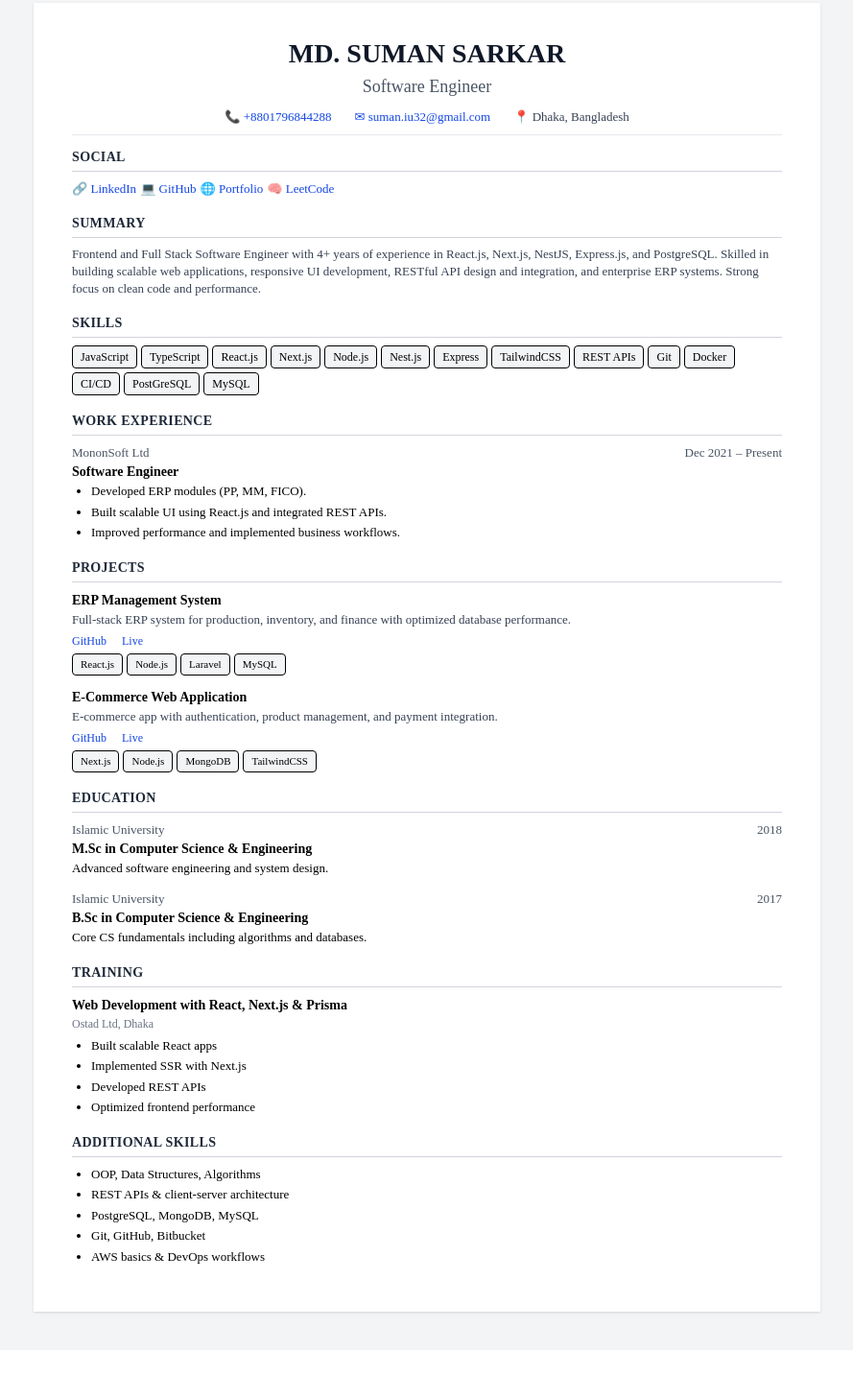
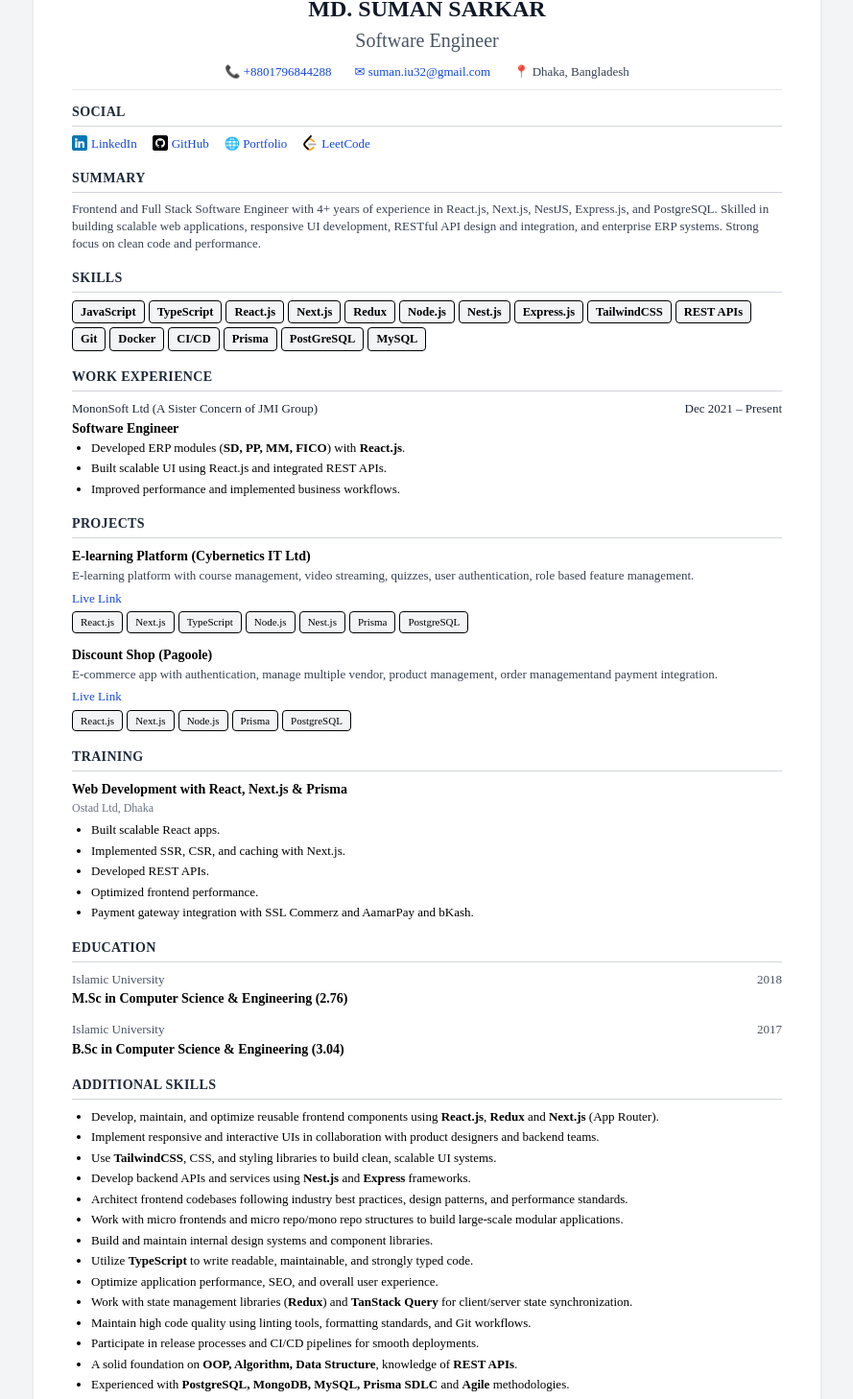
Before and after one commit to sumancse26/resume-builder, a React (Vite) app: page /preview in a window 1280 px wide. Shown: the part 37-1495 px from the top of the page at 96% size, without its empty margins (195-1084 px from the left). Before the commit the page ends 1444 px from the top, so only its background shows below. Built offline with nearby package versions, Linux system fonts and the light colour scheme.

Commit message:
adjust design

```diff
--- a/src/components/ResumePreview.jsx
+++ b/src/components/ResumePreview.jsx
@@ -21,18 +21,18 @@ const ResumePreview = () => {
             "Frontend and Full Stack Software Engineer with 4+ years of experience in React.js, Next.js, NestJS, Express.js, and PostgreSQL. Skilled in building scalable web applications, responsive UI development, RESTful API design and integration, and enterprise ERP systems. Strong focus on clean code and performance.",
 
         skills: [
-            "JavaScript", "TypeScript", "React.js", "Next.js", "Node.js",
-            "Nest.js", "Express", "TailwindCSS", "REST APIs",
-            "Git", "Docker", "CI/CD", "PostGreSQL", "MySQL"
+            <><strong>JavaScript</strong></>, <><strong>TypeScript</strong></>, <><strong>React.js</strong></>, <><strong>Next.js</strong></>, <><strong>Redux</strong></>, <><strong>Node.js</strong></>,
+            <><strong>Nest.js</strong></>, <><strong>Express.js</strong></>, <><strong>TailwindCSS</strong></>, <><strong>REST APIs</strong></>,
+            <><strong>Git</strong></>, <><strong>Docker</strong></>, <><strong>CI/CD</strong></>, <><strong>Prisma</strong></>, <><strong>PostGreSQL</strong></>, <><strong>MySQL</strong></>
         ],
 
         experience: [
             {
-                company: "MononSoft Ltd",
+                company: "MononSoft Ltd (A Sister Concern of JMI Group)",
                 duration: "Dec 2021 – Present",
                 role: "Software Engineer",
                 description: [
-                    "Developed ERP modules (PP, MM, FICO).",
+                    <>Developed ERP modules (<strong>SD, PP, MM, FICO</strong>) with <strong> React.js</strong>.</>,
                     "Built scalable UI using React.js and integrated REST APIs.",
                     "Improved performance and implemented business workflows."
                 ]
@@ -41,18 +41,16 @@ const ResumePreview = () => {
 
         projects: [
             {
-                name: "ERP Management System",
-                description: "Full-stack ERP system for production, inventory, and finance with optimized database performance.",
-                github: "github.com/suman/erp-system",
-                live: "erp-demo.vercel.app",
-                tech: ["React.js", "Node.js", "Laravel", "MySQL"]
+                name: "E-learning Platform (Cybernetics IT Ltd)",
+                description: "E-learning platform with course management, video streaming, quizzes, user authentication, role based feature management.",
+                live: "https://cyberneticsitbd.com/",
+                tech: ["React.js", "Next.js", "TypeScript", "Node.js", "Nest.js", "Prisma", "PostgreSQL"]
             },
             {
-                name: "E-Commerce Web Application",
-                description: "E-commerce app with authentication, product management, and payment integration.",
-                github: "github.com/suman/ecommerce-app",
-                live: "ecommerce-demo.vercel.app",
-                tech: ["Next.js", "Node.js", "MongoDB", "TailwindCSS"]
+                name: " Discount Shop (Pagoole)",
+                description: "E-commerce app with authentication, manage multiple vendor, product management, order managementand payment integration.",
+                live: "https://discountshop.pagoole.com/",
+                tech: ["React.js", "Next.js", "Node.js", "Prisma", "PostgreSQL"]
             }
         ],
 
@@ -60,14 +58,12 @@ const ResumePreview = () => {
             {
                 institute: "Islamic University",
                 year: "2018",
-                degree: "M.Sc in Computer Science & Engineering",
-                description: "Advanced software engineering and system design."
+                degree: "M.Sc in Computer Science & Engineering (2.76)",
             },
             {
                 institute: "Islamic University",
                 year: "2017",
-                degree: "B.Sc in Computer Science & Engineering",
-                description: "Core CS fundamentals including algorithms and databases."
+                degree: "B.Sc in Computer Science & Engineering (3.04)",
             }
         ],
 
@@ -76,20 +72,32 @@ const ResumePreview = () => {
                 title: "Web Development with React, Next.js & Prisma",
                 institute: "Ostad Ltd, Dhaka",
                 description: [
-                    "Built scalable React apps",
-                    "Implemented SSR with Next.js",
-                    "Developed REST APIs",
-                    "Optimized frontend performance"
+                    "Built scalable React apps.",
+                    "Implemented SSR, CSR, and caching with Next.js.",
+                    "Developed REST APIs.",
+                    "Optimized frontend performance.",
+                    "Payment gateway integration with SSL Commerz and AamarPay and bKash."
                 ]
             }
         ],
 
         additionalSkills: [
-            "OOP, Data Structures, Algorithms",
-            "REST APIs & client-server architecture",
-            "PostgreSQL, MongoDB, MySQL",
-            "Git, GitHub, Bitbucket",
-            "AWS basics & DevOps workflows"
+            <>Develop, maintain, and optimize reusable frontend components using <strong>React.js</strong>, <strong>Redux</strong> and <strong>Next.js</strong> (App Router).</>,
+            "Implement responsive and interactive UIs in collaboration with product designers and backend teams.",
+            <>Use <strong>TailwindCSS</strong>, CSS, and styling libraries to build clean, scalable UI systems.</>,
+            <>Develop backend APIs and services using <strong>Nest.js</strong> and <strong>Express</strong> frameworks.</>,
+            "Architect frontend codebases following industry best practices, design patterns, and performance standards.",
+            "Work with micro frontends and micro repo/mono repo structures to build large-scale modular applications.",
+            "Build and maintain internal design systems and component libraries.",
+            <>Utilize <strong>TypeScript</strong> to write readable, maintainable, and strongly typed code.</>,
+            "Optimize application performance, SEO, and overall user experience.",
+            <>Work with state management libraries (<strong>Redux</strong>) and <strong>TanStack Query</strong> for client/server state synchronization.</>,
+            "Maintain high code quality using linting tools, formatting standards, and Git workflows.",
+            "Participate in release processes and CI/CD pipelines for smooth deployments.",
+            <>A solid foundation on <strong>OOP, Algorithm, Data Structure</strong>, knowledge of <strong>REST APIs</strong>.</>,
+            <>Experienced with <strong>PostgreSQL, MongoDB, MySQL, Prisma</strong> <strong>SDLC</strong> and <strong>Agile</strong> methodologies.</>,
+            <>Version control with <strong>Git, GitHub</strong>; basic knowledge of <strong>Docker</strong>.</>
+
         ]
     };
 
@@ -104,16 +112,16 @@ const ResumePreview = () => {
     );
 
     return (
-        <div className="bg-gray-100 py-10 flex justify-center font-[Hind_Siliguri]">
+        <div className="bg-gray-100 py-5 flex justify-center font-[Hind_Siliguri]">
 
-            <div className="w-[820px] bg-white px-10 py-8 shadow-sm print:text-[13px]">
+            <div className="w-[820px] bg-white px-10 py-2 shadow-sm print:text-[13px]">
 
                 {/* HEADER */}
                 <div className="text-center mb-2">
-                    <h1 className="text-[28px] font-bold text-gray-900">
+                    <h1 className="text-[24px] font-bold text-gray-900">
                         {resume.name}
                     </h1>
-                    <p className="text-[18px] text-gray-600 font-medium">
+                    <p className="text-[20px] text-gray-600 font-medium">
                         {resume.title}
                     </p>
                 </div>
@@ -133,11 +141,23 @@ const ResumePreview = () => {
 
                 {/* SOCIAL */}
                 <Section title="Social">
-                    <div className="flex flex-wrap gap-1 text-[13px]">
-                        <a href={`https://${resume.social.linkedin}`} className="text-blue-700">🔗 LinkedIn</a>
-                        <a href={`https://${resume.social.github}`} className="text-blue-700">💻 GitHub</a>
-                        <a href={`https://${resume.social.portfolio}`} className="text-blue-700">🌐 Portfolio</a>
-                        <a href={`https://${resume.social.leetcode}`} className="text-blue-700">🧠 LeetCode</a>
+                    <div className="flex flex-wrap gap-4 text-[13px]">
+                        <div className="flex items-center gap-1">
+                            <img src="/images/linkedin.png" alt="LinkedIn" className="w-4 h-4" />
+                            <a href={`https://${resume.social.linkedin}`} className="text-blue-700">LinkedIn</a>
+                        </div>
+
+                        <div className="flex items-center gap-1">
+                            <img src="/images/github.png" alt="GitHub" className="w-4 h-4" />
+                            <a href={`https://${resume.social.github}`} className="text-blue-700">GitHub</a>
+                        </div>
+                        <div className="flex items-center gap-1">
+                            <a href={`https://${resume.social.portfolio}`} className="text-blue-700">🌐 Portfolio</a>
+                        </div>
+                        <div className="flex items-center gap-1">
+                            <img src="/images/leetcode.svg" alt="LeetCode" className="w-4 h-4" />
+                            <a href={`https://${resume.social.leetcode}`} className="text-blue-700">LeetCode</a>
+                        </div>
                     </div>
                 </Section>
 
@@ -152,7 +172,7 @@ const ResumePreview = () => {
                 <Section title="Skills">
                     <div className="flex flex-wrap gap-1">
                         {resume.skills.map((skill, i) => (
-                            <span key={i} className="px-2 py-0.5 text-[12px] bg-gray-100 border rounded">
+                            <span key={i} className="px-2 py-0.5 text-[12.5px] bg-gray-100 border rounded">
                                 {skill}
                             </span>
                         ))}
@@ -163,7 +183,7 @@ const ResumePreview = () => {
                 <Section title="Work Experience">
                     {resume.experience.map((exp, i) => (
                         <div key={i} className="mb-3">
-                            <div className="flex justify-between text-[13px] text-gray-600">
+                            <div className="flex justify-between text-[13px] text-gray-800">
                                 <span>{exp.company}</span>
                                 <span>{exp.duration}</span>
                             </div>
@@ -184,9 +204,9 @@ const ResumePreview = () => {
                             <h3 className="text-[14px] font-semibold">{project.name}</h3>
                             <p className="text-[13px] text-gray-700 mb-1">{project.description}</p>
 
-                            <div className="flex gap-4 text-[12px] mb-1">
-                                <a href={`https://${project.github}`} className="text-blue-700">GitHub</a>
-                                <a href={`https://${project.live}`} className="text-blue-700">Live</a>
+                            <div className="flex gap-4 text-[13px] mb-1">
+                                {/* <a href={`${project.github}`} className="text-blue-700">GitHub</a> */}
+                                <a href={`${project.live}`} target="_blank" className="text-blue-700">Live Link</a>
                             </div>
 
                             <div className="flex flex-wrap gap-1">
@@ -196,6 +216,21 @@ const ResumePreview = () => {
                                     </span>
                                 ))}
                             </div>
+                        </div>
+                    ))}
+                </Section>
+
+                {/* TRAINING */}
+                <Section title="Training">
+                    {resume.training.map((t, i) => (
+                        <div key={i} className="mb-3">
+                            <h3 className="text-[14px] font-semibold">{t.title}</h3>
+                            <p className="text-[12px] text-gray-500 mb-1">{t.institute}</p>
+                            <ul className="list-disc ml-5 text-[13px] space-y-0.5">
+                                {t.description.map((item, index) => (
+                                    <li key={index}>{item}</li>
+                                ))}
+                            </ul>
                         </div>
                     ))}
                 </Section>
@@ -217,20 +252,7 @@ const ResumePreview = () => {
                         ))}
                     </Section>
 
-                    {/* TRAINING */}
-                    <Section title="Training">
-                        {resume.training.map((t, i) => (
-                            <div key={i} className="mb-3">
-                                <h3 className="text-[14px] font-semibold">{t.title}</h3>
-                                <p className="text-[12px] text-gray-500 mb-1">{t.institute}</p>
-                                <ul className="list-disc ml-5 text-[13px] space-y-0.5">
-                                    {t.description.map((item, index) => (
-                                        <li key={index}>{item}</li>
-                                    ))}
-                                </ul>
-                            </div>
-                        ))}
-                    </Section>
+
 
                     {/* ADDITIONAL SKILLS */}
                     <Section title="Additional Skills">
```
Also changed, not shown: src/App.css (+10 -0 lines), src/index.css (+10 -0 lines).
